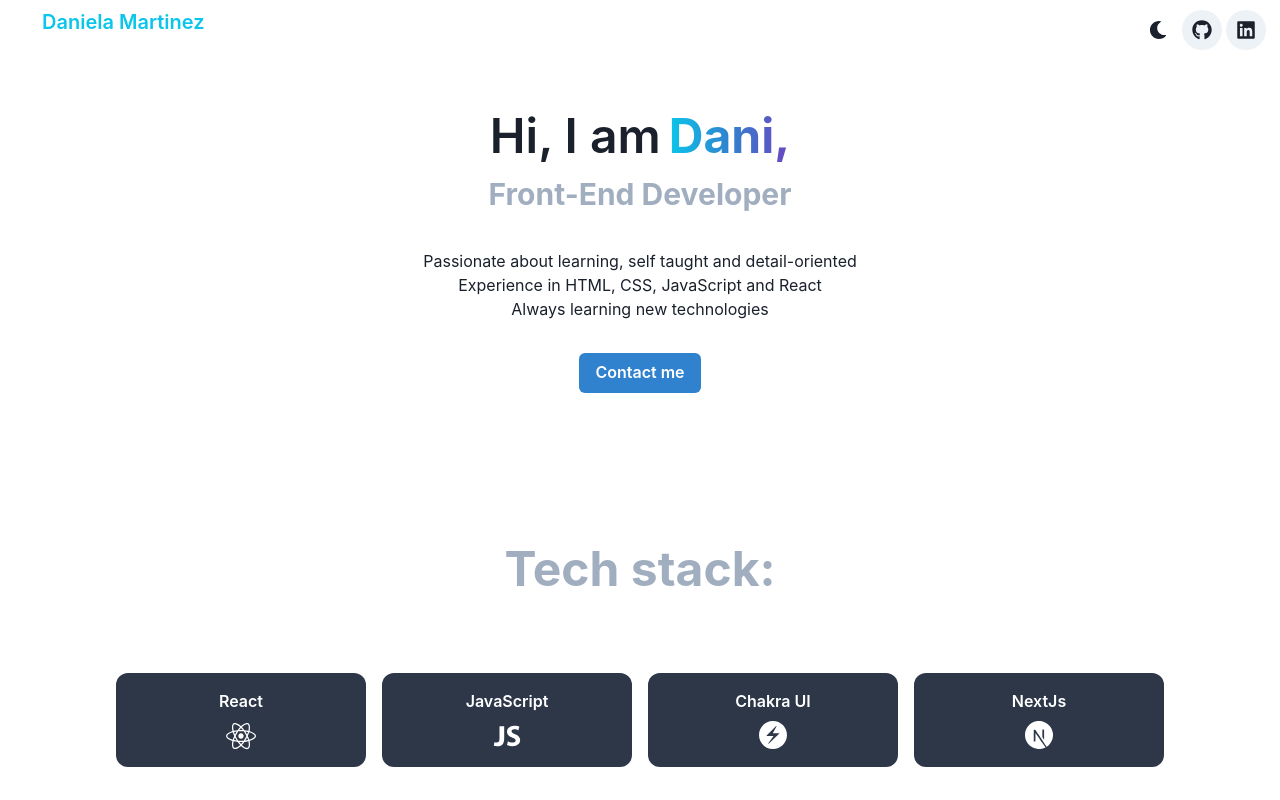
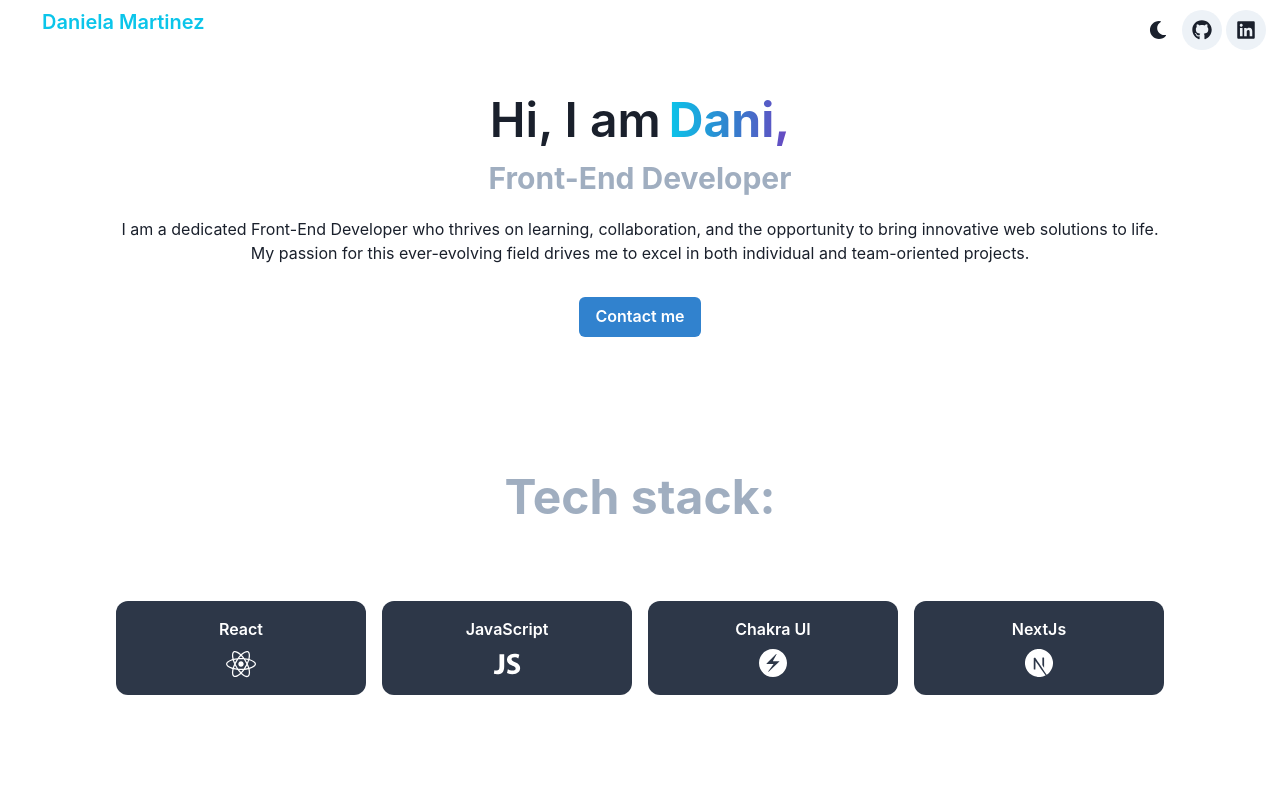
Before and after one commit to DanMartinez01/Portfolio-with-Chakra-IU, a React (Create React App) app: page / in a window 1280 px wide. Shown: the top 800 px of the page. Built offline with nearby package versions, Linux system fonts and the light colour scheme.

Commit message:
add changes to header

```diff
--- a/src/components/Header.js
+++ b/src/components/Header.js
@@ -1,4 +1,3 @@
-
 import React from 'react';
 import { Stack, Flex, Box, Text, Button, Spacer } from '@chakra-ui/react';
 import { useMediaQuery } from '@chakra-ui/media-query';
@@ -6,36 +5,69 @@
 // import profilePhoto from '../assets/profilePic.jpg'
 
 export const Header = () => {
-    const [isNotSmallerScreen] = useMediaQuery("(min-width:800px)");
+  const [isNotSmallerScreen] = useMediaQuery('(min-width:800px)');
 
   return (
     <Stack p="0" m="0">
       {/* <Circle position="absolute" bg="blue.100" opacity="0.1" w="180px" h="180px" alignSelf="flex-end" /> */}
-            <Flex direction={isNotSmallerScreen ? "row" : "column"}
-                spacing="200px" p={isNotSmallerScreen ? "8" : "0"}
-                alignSelf="center">
-                <Box mt={isNotSmallerScreen ? "0" : "16"} alignSelf="center" textAlign="center">
+      <Flex
+        direction={isNotSmallerScreen ? 'row' : 'column'}
+        spacing="200px"
+        p={isNotSmallerScreen ? '4' : '0'}
+        alignSelf="center"
+      >
+        <Box
+          mt={isNotSmallerScreen ? '0' : '16'}
+          alignSelf="center"
+          textAlign="center"
+        >
           <Stack isInline align="baseline" justifyContent="center">
-                        <Text fontSize="5xl" fontWeight="semibold">Hi, I am</Text>
-                        <Text fontSize="5xl" fontWeight="bold"
-                            bgGradient="linear(to-r, cyan.400, blue.500, purple.600)" bgClip='text'>Dani,
+            <Text fontSize="5xl" fontWeight="semibold">
+              Hi, I am
+            </Text>
+            <Text
+              fontSize="5xl"
+              fontWeight="bold"
+              bgGradient="linear(to-r, cyan.400, blue.500, purple.600)"
+              bgClip="text"
+            >
+              Dani,
             </Text>
           </Stack>
-                    <Text fontWeight="bold" fontSize="3xl" color="gray.400">Front-End Developer </Text>
-                    <Spacer p="4" />
-                    <Text>Passionate about learning, self taught and detail-oriented</Text>
-                    <Text>Experience in HTML, CSS, JavaScript and React</Text>
-                    <Text>Always learning new technologies</Text>
-                    <Button m="8" p="4" colorScheme="blue" align="center" _hover={{
-                        bg: "cyan.600",
-                        color: "gray.100"
+          <Text fontWeight="bold" fontSize="3xl" color="gray.400">
+            Front-End Developer{' '}
+          </Text>
+          <Spacer p="2" />
+
+          <Text px="6">
+            I am a dedicated Front-End Developer who thrives on learning,
+            collaboration, and the opportunity to bring innovative web solutions
+            to life.
+          </Text>
+          <Text px="6">
+            My passion for this ever-evolving field drives me to excel in both
+            individual and team-oriented projects.
+          </Text>
+          <Button
+            m="8"
+            p="4"
+            colorScheme="blue"
+            align="center"
+            _hover={{
+              bg: 'cyan.600',
+              color: 'gray.100',
             }}
-                        onClick={() => window.open("https://www.linkedin.com/in/daniela-mart%C3%ADnez-5935a9105/")}>
+            onClick={() =>
+              window.open(
+                'https://www.linkedin.com/in/daniela-mart%C3%ADnez-5935a9105/'
+              )
+            }
+          >
             Contact me
           </Button>
         </Box>
       </Flex>
-        </Stack >
-    )
-}
+    </Stack>
+  );
+};
 export default Header;
```
Lines whose indentation alone changed are shown as unchanged.
